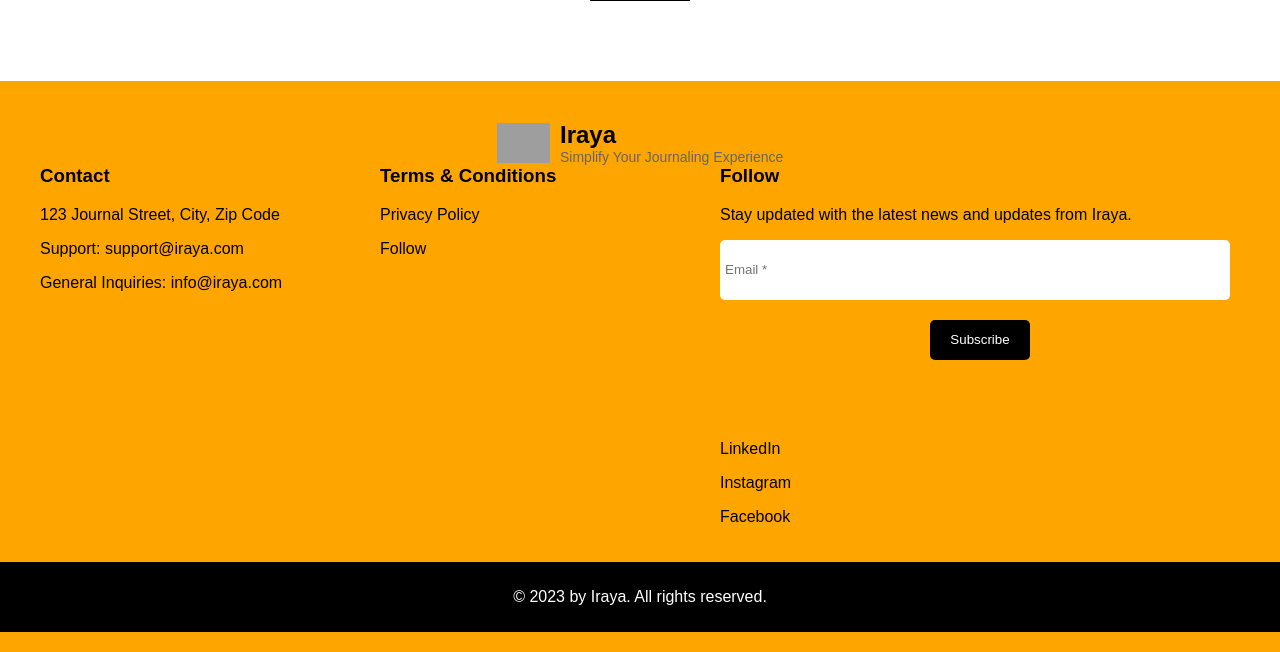
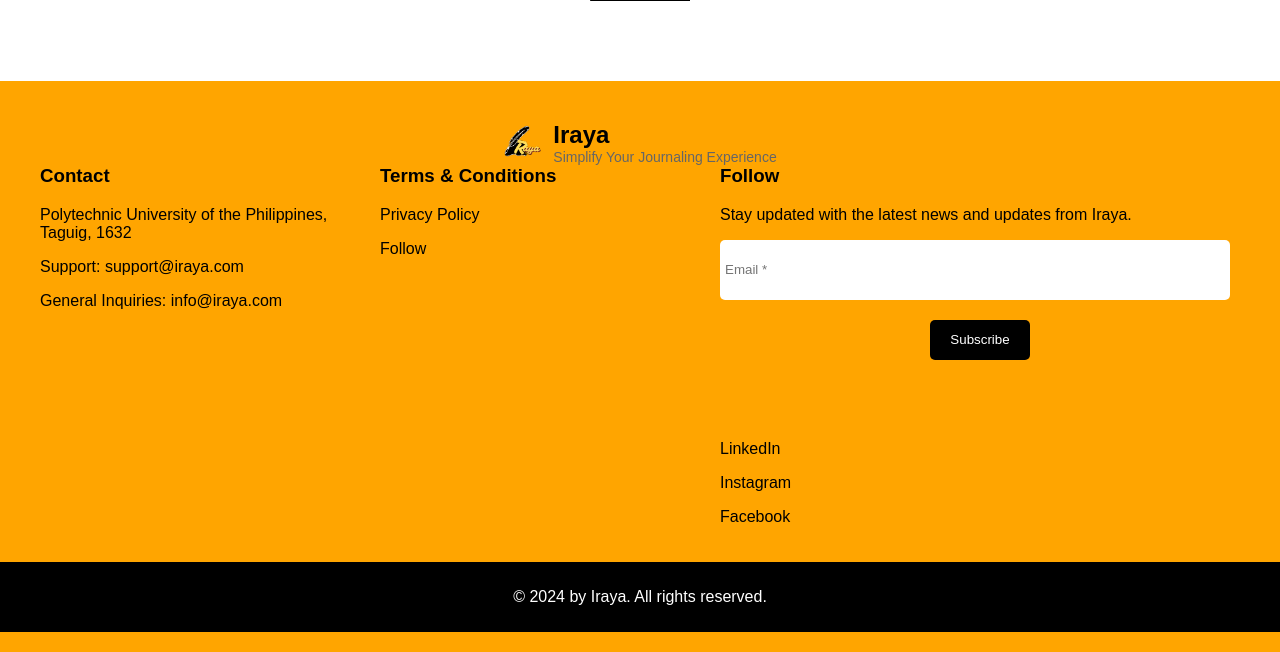
Before and after one commit to PUP-BSIT/project-tuf_developers, a PHP site: page /login.php in a window 1280 px wide. Shown: the part 402-1054 px from the top of the page. Run offline with PHP 8.4, Linux system fonts and the light colour scheme; grey boxes are pictures that could not be loaded.

Commit message:
refactor footer

```diff
--- a/Iraya/login.php
+++ b/Iraya/login.php
@@ -63,10 +63,7 @@
 				<footer>
       <div class="footer-container">
         <div class="footer-logo">
-					<img
-						src="./assets/images/iraya_logo.png"
-						alt="Iraya Logo"
-						class="logo" />
+          <img src="./assets/images/logo.png" alt="Iraya Logo" class="logo" />
           <div class="logo-text">
             <h1>Iraya</h1>
             <p>Simplify Your Journaling Experience</p>
@@ -75,7 +72,7 @@
         <div class="footer-columns">
           <div class="footer-column">
             <h3>Contact</h3>
-						<p>123 Journal Street, City, Zip Code</p>
+            <p>Polytechnic University of the Philippines, Taguig, 1632</p>
             <p>Support: support@iraya.com</p>
             <p>General Inquiries: info@iraya.com</p>
           </div>
@@ -86,16 +83,9 @@
           </div>
           <div class="footer-column">
             <h3>Follow</h3>
-						<p>
-							Stay updated with the latest news and updates
-							from Iraya.
-						</p>
+            <p>Stay updated with the latest news and updates from Iraya.</p>
             <form>
-							<input
-								type="email"
-								placeholder="Email *"
-								required
-							/>
+              <input type="email" placeholder="Email *" required />
               <button type="submit">Subscribe</button>
             </form>
             <p><a href="#">LinkedIn</a></p>
@@ -105,7 +95,7 @@
         </div>
       </div>
       <div class="footer-bottom">
-				<p>© 2023 by Iraya. All rights reserved.</p>
+        <p>© 2024 by Iraya. All rights reserved.</p>
       </div>
     </footer>
   </body>
```
Lines whose indentation alone changed are shown as unchanged.
